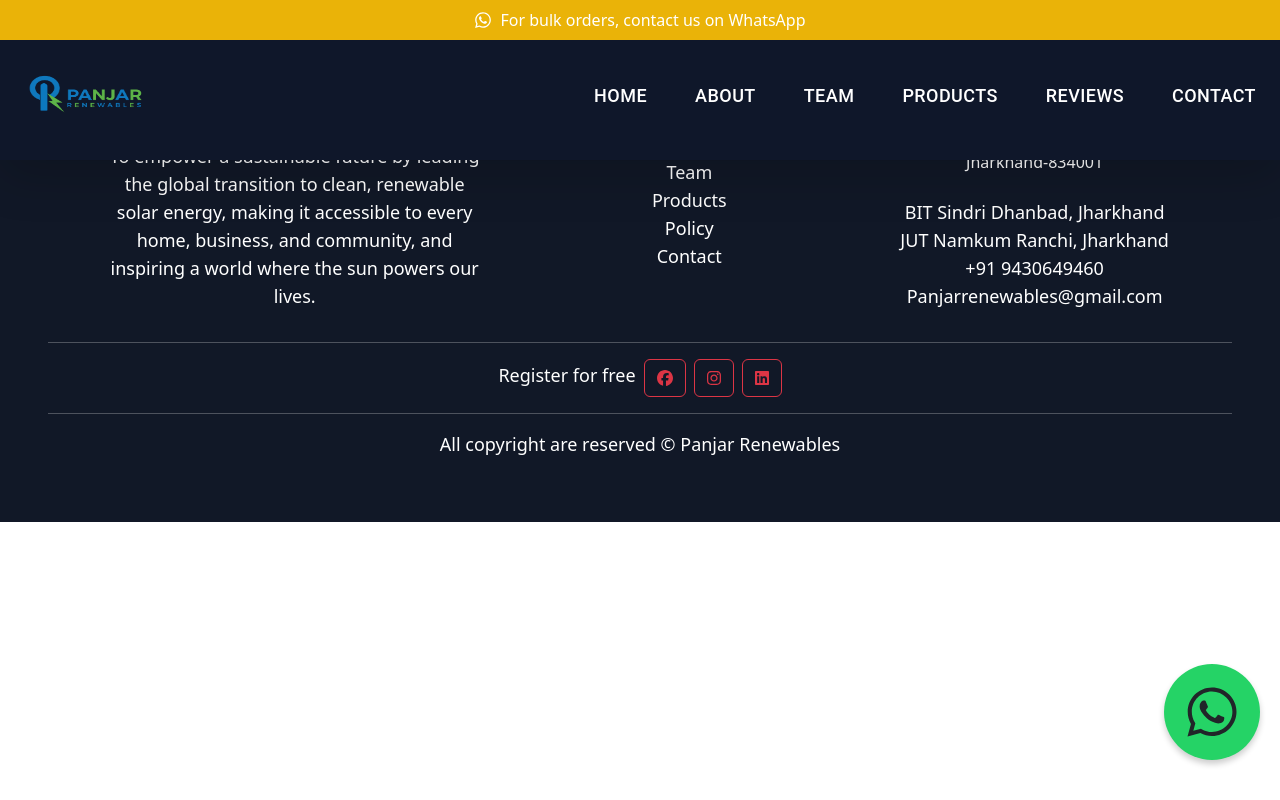
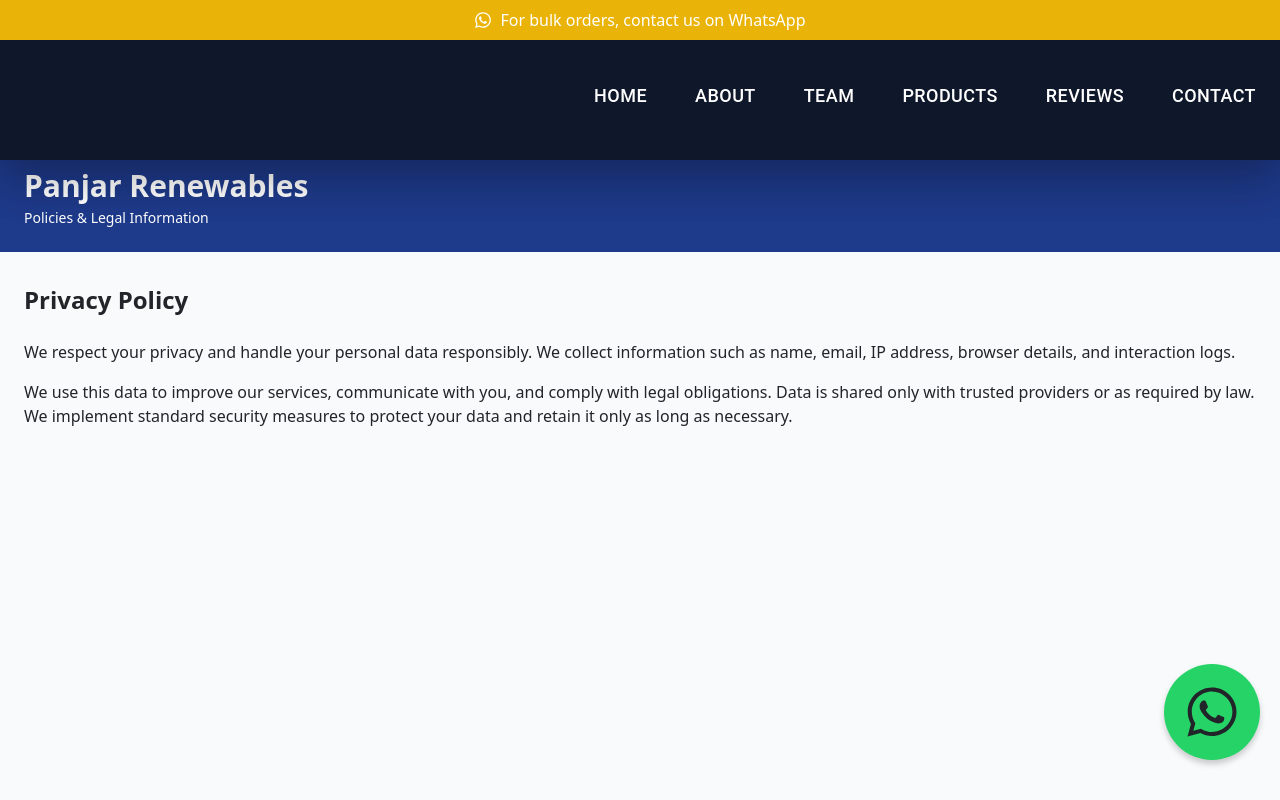
Before and after one commit to abhaymahato30/Panjar-Renewables, a React (Vite) app: page /cancellation in a window 1280 px wide. Shown: the top 800 px of the page. Built offline with nearby package versions, Linux system fonts and the light colour scheme.

Commit message:
t&c added

```diff
--- a/src/App.jsx
+++ b/src/App.jsx
@@ -14,7 +14,8 @@
 import Footer from './components/Footer/Footer';
 import ContactPage from './Pages/ContactPage';
 import Policy from './Pages/Policy'
-
+import CancellationPage from './Pages/cancellationRefund';
+import TermandCondition from './Pages/Term&Condition';
 function App() {
 
   return (
@@ -33,6 +34,10 @@
           <Route path="/review" element={<ReviewPage/>} />
           <Route path="/contact" element={<ContactPage/>} />
           <Route path="/policy" element={<Policy/>} />
+          <Route path="/cancellation" element={<CancellationPage/>} />
+          <Route path="/t&c" element={<TermandCondition/>} />
+
+
 
 
 
--- a/src/Pages/Policy.jsx
+++ b/src/Pages/Policy.jsx
@@ -1,48 +1,25 @@
 // PolicyPage.jsx
 import React from 'react';
 import Navbar from '../components/Navbar/Navbar';
-import Footer from '../components/Footer/Footer';
 
 const sections = [
-    {
-    id: 'terms-conditions',
-    title: 'Terms & Conditions',
+     {
+    id: 'cancellation-refund',
+    title: 'Cancellation & Refund Policy',
     content: (
       <>
-        <p>Last updated: June 1, 2025</p>
-        <p>
-          Welcome to Panjar Renewables. By using our website, you agree to comply with
-          these Terms & Conditions (“Terms”). Use our services for lawful purposes only.
-        </p>
         <ul className="list-disc list-inside space-y-2">
-          <li>All intellectual property (text, graphics, logos) is owned by Panjar Renewables.</li>
-          <li>You will not misuse or interfere with our website or servers.</li>
-          <li>We reserve the right to modify or discontinue services at any time.</li>
-          <li>Disputes are governed under the laws of India, and resolved in courts of India.</li>
+          <li>Orders may be canceled within 24 hours of placement.</li>
+          <li>Returns accepted within 15 days of delivery if items are unused and in original packaging :contentReference</li>
+          <li>Refunds issued via original payment method within 7 business days of receiving returned goods :contentReference</li>
+          <li>Shipping charges are non-refundable unless the return is due to our error.</li>
+          <li>No refunds for customized, perishable, or clearance items unless faulty.</li>
         </ul>
       </>
     ),
   },
-  {
-    id: 'privacy-policy',
-    title: 'Privacy Policy',
-    content: (
-      <>
-        <p>
-          We respect your privacy and handle your personal data responsibly.
-          We collect information such as name, email, IP address, browser
-          details, and interaction logs.
-        </p>
-        <p>
-          We use this data to improve our services, communicate with you, and
-          comply with legal obligations. Data is shared only with trusted
-          providers or as required by law. We implement standard security
-          measures to protect your data and retain it only as long as
-          necessary.
-        </p>
-      </>
-    ),
-  },
+
+
   {
     id: 'cookies-policy',
     title: 'Cookies Policy',
@@ -71,21 +48,7 @@
       </>
     ),
   },
-  {
-    id: 'cancellation-refund',
-    title: 'Cancellation & Refund Policy',
-    content: (
-      <>
-        <ul className="list-disc list-inside space-y-2">
-          <li>Orders may be canceled within 24 hours of placement.</li>
-          <li>Returns accepted within 15 days of delivery if items are unused and in original packaging :contentReference</li>
-          <li>Refunds issued via original payment method within 7 business days of receiving returned goods :contentReference</li>
-          <li>Shipping charges are non-refundable unless the return is due to our error.</li>
-          <li>No refunds for customized, perishable, or clearance items unless faulty.</li>
-        </ul>
-      </>
-    ),
-  },
+
   {
     id: 'disclaimer',
     title: 'Disclaimer',
--- /dev/null
+++ b/src/Pages/Term&Condition.jsx
@@ -0,0 +1,54 @@
+// PolicyPage.jsx
+import React from 'react';
+import Navbar from '../components/Navbar/Navbar';
+
+const sections = [
+
+{
+    id: 'terms-conditions',
+    title: 'Terms & Conditions',
+    content: (
+      <>
+        <p>Last updated: June 1, 2025</p>
+        <p>
+          Welcome to Panjar Renewables. By using our website, you agree to comply with
+          these Terms & Conditions (“Terms”). Use our services for lawful purposes only.
+        </p>
+        <ul className="list-disc list-inside space-y-2">
+          <li>All intellectual property (text, graphics, logos) is owned by Panjar Renewables.</li>
+          <li>You will not misuse or interfere with our website or servers.</li>
+          <li>We reserve the right to modify or discontinue services at any time.</li>
+          <li>Disputes are governed under the laws of India, and resolved in courts of India.</li>
+        </ul>
+      </>
+    ),
+  },
+
+];
+
+export default function TermandCondition() {
+  return (
+    <>
+    <Navbar/>
+    <div className="min-h-screen bg-gray-50 mt-36">
+      <header className="bg-blue-900 text-white py-6">
+        <div className="container mx-auto px-4">
+          <h1 className="text-3xl font-semibold">Panjar Renewables</h1>
+          <p className="text-sm mt-1">Term & Conditions</p>
+        </div>
+      </header>
+
+      <main className="container mx-auto px-4 py-8 ">
+        {sections.map(({ id, title, content }) => (
+          <section id={id} key={id}>
+            <h2 className="text-2xl font-bold mb-4">{title}</h2>
+            <div className="space-y-4">{content}</div>
+          </section>
+        ))}
+      </main>
+
+    </div>
+
+    </>
+  );
+}
--- /dev/null
+++ b/src/Pages/cancellationRefund.jsx
@@ -0,0 +1,57 @@
+// PolicyPage.jsx
+import React from 'react';
+import Navbar from '../components/Navbar/Navbar';
+
+const sections = [
+
+   {
+    id: 'privacy-policy',
+    title: 'Privacy Policy',
+    content: (
+      <>
+        <p>
+          We respect your privacy and handle your personal data responsibly.
+          We collect information such as name, email, IP address, browser
+          details, and interaction logs.
+        </p>
+        <p>
+          We use this data to improve our services, communicate with you, and
+          comply with legal obligations. Data is shared only with trusted
+          providers or as required by law. We implement standard security
+          measures to protect your data and retain it only as long as
+          necessary.
+        </p>
+      </>
+    ),
+  },
+
+
+
+];
+
+export default function CancellationPage() {
+  return (
+    <>
+    <Navbar/>
+    <div className="min-h-screen bg-gray-50 mt-36">
+      <header className="bg-blue-900 text-white py-6">
+        <div className="container mx-auto px-4">
+          <h1 className="text-3xl font-semibold">Panjar Renewables</h1>
+          <p className="text-sm mt-1">Policies & Legal Information</p>
+        </div>
+      </header>
+
+      <main className="container mx-auto px-4 py-8 ">
+        {sections.map(({ id, title, content }) => (
+          <section id={id} key={id}>
+            <h2 className="text-2xl font-bold mb-4">{title}</h2>
+            <div className="space-y-4">{content}</div>
+          </section>
+        ))}
+      </main>
+
+    </div>
+
+    </>
+  );
+}
```
